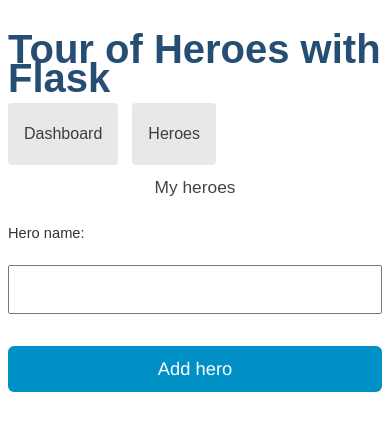
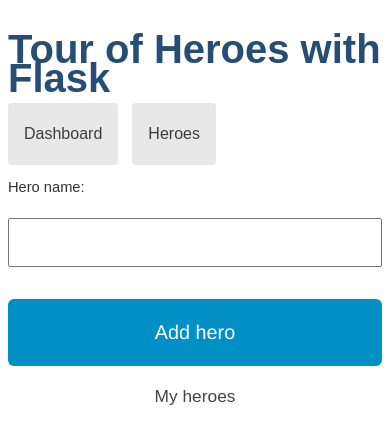
Before and after one commit to 0GiS0/tour-of-heroes-flask, a Flask app: template templates/heroes.html in a window 390 px wide. Shown: the top 444 px of the page. Run offline with Flask 2, Linux system fonts and the light colour scheme; the template is opened without the code that fills it, so the values that code supplies are empty.

Commit message:
fix buttons

```diff
--- a/static/style.css
+++ b/static/style.css
@@ -1094,10 +1094,16 @@ button,
     border: 0;
     cursor: pointer;
     font-size: 1em;
-    padding: 0.6em 1.5em;
+    /* padding: 0.6em 1.5em; */
     margin-right: 1rem;
     margin-bottom: 1rem;
     margin-top: 1rem;
+}
+
+a.button {
+    font-weight: 500;
+    font-size: .9em;
+    padding: 1.3em;
 }
 
 input[type="button"]:disabled,
@@ -1204,7 +1210,7 @@ button:disabled {
         width: 100%;
         text-align: center;
         font-size: 1.35em;
-        padding: 0.85em 0 !important;
+        /* padding: 0.85em 0 !important; */
     }
     input[type="button"].icon,
     input[type="submit"].icon,
@@ -1444,8 +1450,8 @@ button:disabled {
     .button {
         width: 100%;
         text-align: center;
-        font-size: 1.25em !important;
-        padding: 0.65em 0 !important;
+        /* font-size: 1.25em !important; */
+        /* padding: 0.65em 0 !important; */
     }
     input[type="button"].icon,
     input[type="submit"].icon,
@@ -1953,11 +1959,12 @@ form label span {
 form button,
 input[type="file"] {
     transition: all 0.2s ease-in-out;
-    font: 18px Helvetica, Arial, sans-serif;
+    font-family: Helvetica, Arial, sans-serif;
     border: none;
     background: #1aaf75;
     color: #fff;
-    padding: 16px 40px;
+    font-weight: 500;
+    padding: 1.1em 2.5em;
 }
 
 form button:hover {
--- a/templates/heroes.html
+++ b/templates/heroes.html
@@ -1,6 +1,4 @@
 {% extends "base.html" %} {% block title %} Home {% endblock %} {% block content %}
-
-<h2>My heroes</h2>
 
 <div>
     <form action="{{ url_for('add_hero')}}" method="post">
@@ -10,6 +8,7 @@
         <button class="add-button">Add hero</button>
     </form>
 </div>
+<h2>My heroes</h2>
 <div class="container">
     <div class="row">
         {% for hero in heroes %}
```
